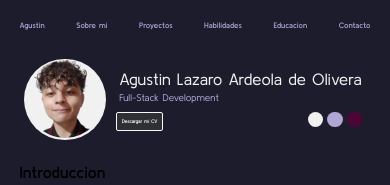
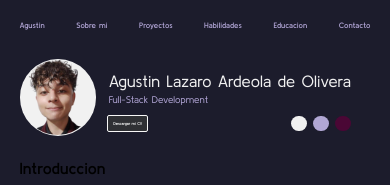
Before and after one commit to Agustincito1/Portfolio_Agustin, a React (Vite) app: page / in a window 390 px wide. Shown: the top 185 px of the page. Built offline with nearby package versions, Linux system fonts and the light colour scheme.

Commit message:
ahora si profile terminado

```diff
--- a/src/components/Agustin/profile.jsx
+++ b/src/components/Agustin/profile.jsx
@@ -3,7 +3,7 @@ import PropTypes from 'prop-types';
 function Profile({ location, title }) {
   return (
     <div className='bg-[var(--bh)] rounded-full w-full p-[0.5vw]' >
-      <img className='rounded-full w-[20vw] h-[20vw]' src={location} alt={title} />
+      <img className='rounded-full w-[20vw] min-h-[20px] min-w-[20px] h-[19vw]' src={location} alt={title} />
     </div>
   )
 }
--- a/src/components/header.jsx
+++ b/src/components/header.jsx
@@ -4,7 +4,7 @@ function Header() {
       <div className="spacer h-[10vw] ">
       </div>
 
-      <header className="w-[90%] h-fit bg-[var(--dv)] text-[var(--lv)]  pb-[2%] pt-[5%] fixed ">
+      <header className="w-[100%]  h-fit bg-[var(--dv)] left-0 text-[var(--lv)] p-[5%] pb-[2%] pt-[5%] fixed ">
           <nav className="w-full h-fit">
               <ul className="w-full h-full linkText flex justify-between underline-offset-[30%]">
                 <li className="w-fit h-fit "><a href="/" className="block transition delay-20 duration-200 ease-in-out hover:-translate-y-0.5 hover:text-[var(--am)] hover:underline   hover:scale-120">Agustin</a></li>
--- a/src/pages/agustin.jsx
+++ b/src/pages/agustin.jsx
@@ -5,19 +5,19 @@ import React from 'react';
 function Agustin() {
     return (
       <>
-        <section className="grid  grid-cols-[0.7fr_1fr_1fr] grid-rows-2 grid-rows-[65%_35%]  justify-items-center">
+        <section className=" grid max-w-[85vw] items-center min-h-[5px] grid-cols-[0.6fr_1fr_1fr] grid-rows-2 grid-rows-[2fr_1fr]  ">
 
             <article className="row-span-3 ">
                 <Profile location="./src/imgs/profile.png" title="Imagen profile"/>
             </article>
-            <article className="col-span-2 pt-2">
+            <article className="col-span-2 pt-2 justify-self-end">
                 <h1 className="text-[var(--bh)] title">Agustin Lazaro Ardeola de Olivera</h1>
                 <h2 className="text-[var(--lv)] subtitle">Full-Stack Development</h2>
             </article>
-            <article className="w-full grid pl-[4%]">
+            <article className="w-full grid pl-[4%] ml-[5%]">
                 <Cv  text="Descargar mi CV"></Cv>
             </article>
-            <article className="flex gap-1 justify-self-end h-fit mr-2">
+            <article className="flex gap-[5%]  h-fit justify-end">
                 <div className="bg-[var(--bh)] w-[4vw] h-[4vw] rounded-full"></div>
                 <div className="bg-[var(--ls)] w-[4vw] h-[4vw] rounded-full"></div>
                 <div className="bg-[var(--mi)] w-[4vw] h-[4vw] rounded-full"></div>
--- a/src/style/index.css
+++ b/src/style/index.css
@@ -46,15 +46,15 @@ a {
   opacity: 0;
 }
 .linkText {
-  font-size: clamp(0.3rem, 2vw, 7rem);
+  font-size: clamp(0.15rem, 2vw, 7rem);
 }
 
 .title {
-  font-size: clamp(0.6rem, 4.2vw, 20rem);
+  font-size: clamp(0.2rem, 4.2vw, 20rem);
 }
 .subtitle {
-  font-size: clamp(0.4rem, 2.5vw, 10rem);
+  font-size: clamp(0.1rem, 2.5vw, 10rem);
 }
 .button {
-  font-size: clamp(0.3rem, 1vw, 4rem);
+  font-size: clamp(0.1rem, 1vw, 4rem);
 }
```
